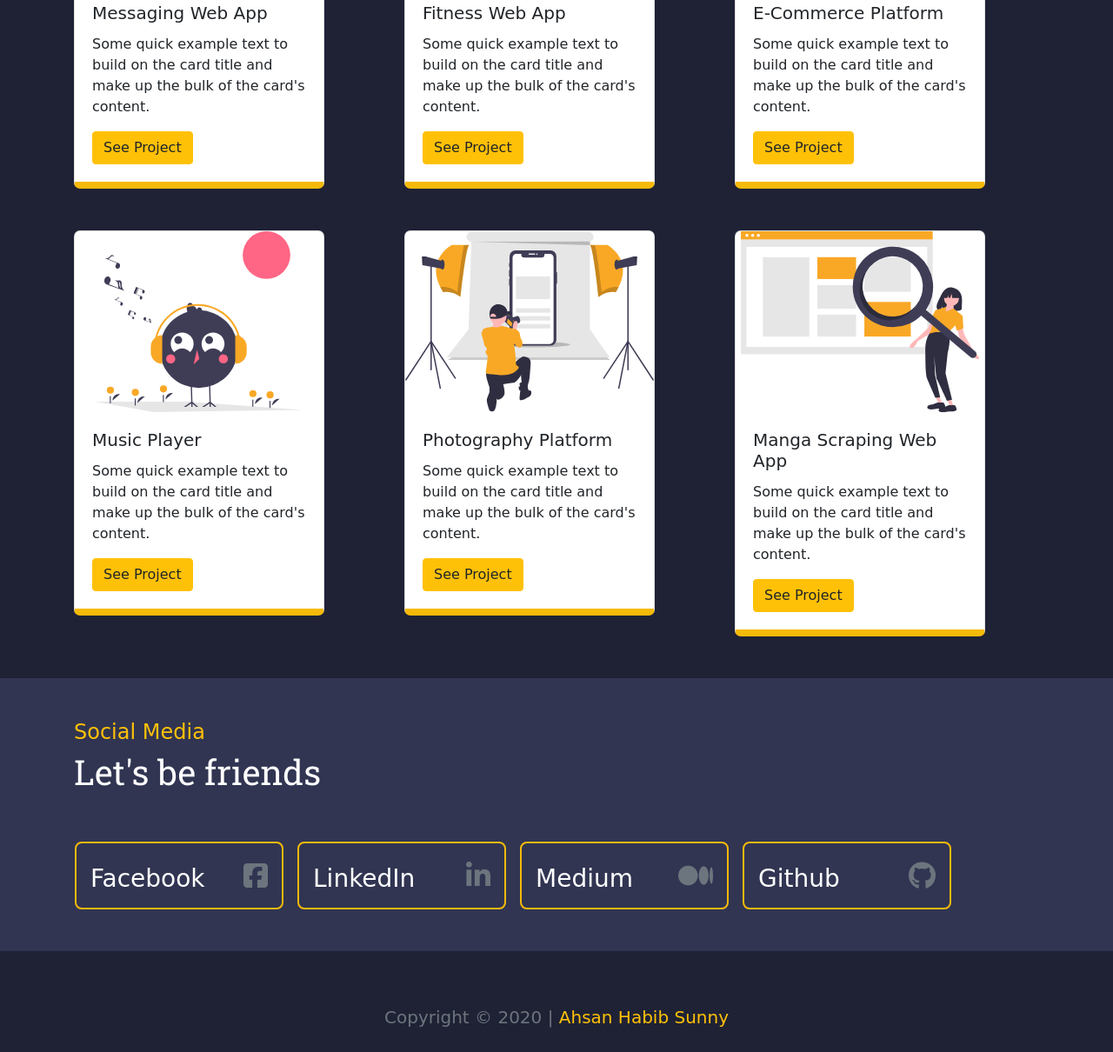
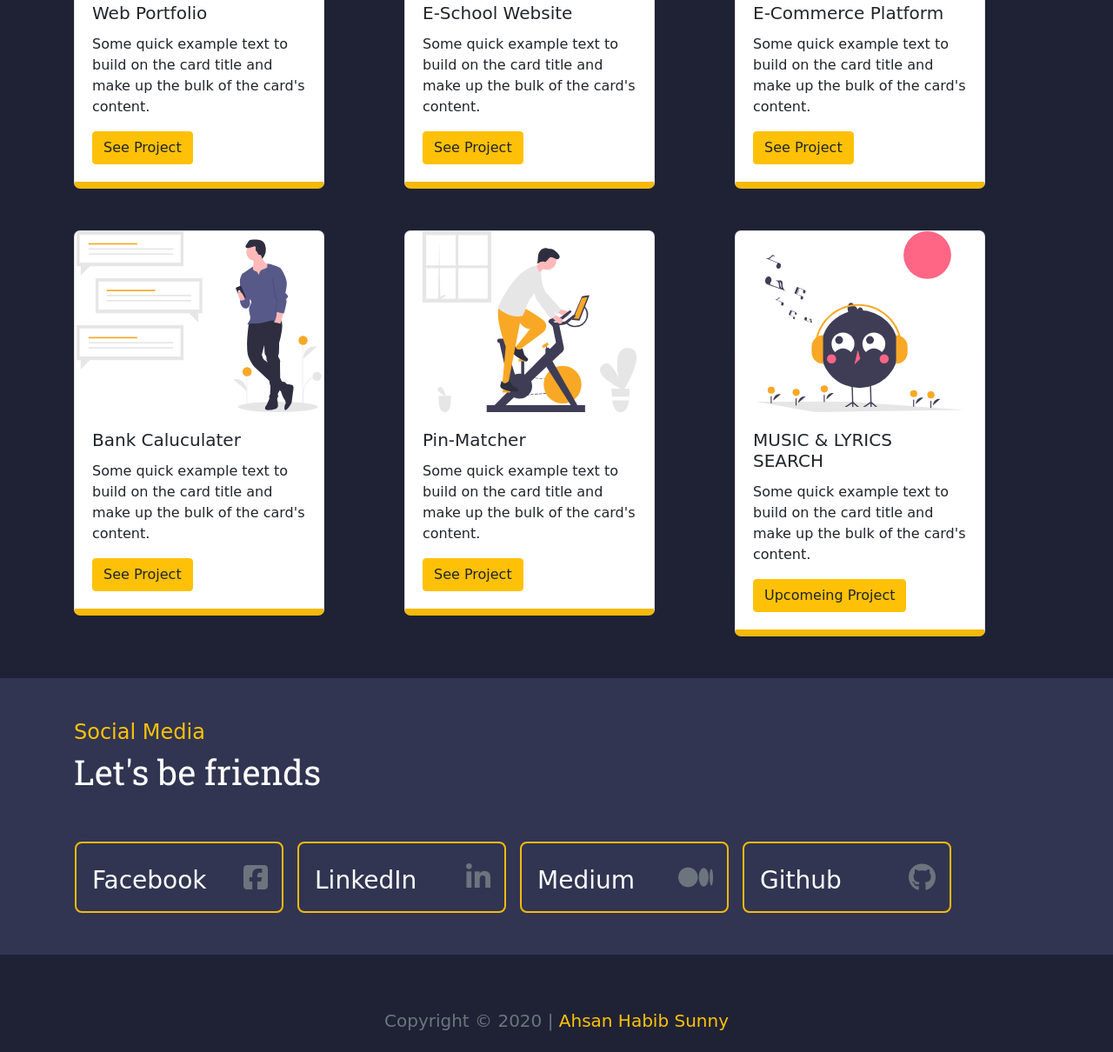
Before and after one commit to ahsanhabibsunnyofficial/ahsanhabibsunny, a plain HTML site: page index.html in a window 1280 px wide. Shown: the part 1882-3092 px from the top of the page at 87% size. Drawn offline with nearby package versions, Linux system fonts and the light colour scheme; a web font is replaced by a local one.

Commit message:
V-3 Social Link Connected

```diff
--- a/index.html
+++ b/index.html
@@ -110,30 +110,30 @@
         <div class="col-4 mb-5">
           <div class="card" style="width: 18rem;">
             <img
-              src="./images/messaging.svg"
+              src="./images/web_scraping.svg"
               class="card-img-top"
               style="height: 13rem;"
               alt="..."
             />
             <div class="card-body">
-              <h5 class="card-title">Messaging Web App</h5>
+              <h5 class="card-title">Web Portfolio</h5>
               <p class="card-text">
                 Some quick example text to build on the card title and make up
                 the bulk of the card's content.
               </p>
-              <a href="#" class="btn btn-warning">See Project</a>
+              <a href="https://ahsanhabibsunnyofficial.github.io/web-portfolio/" target="_blank" class="btn btn-warning">See Project</a>
                     </div>
                 </div>
             </div>
             <div class="col-4 mb-5">
                 <div class="card" style="width: 18rem;">
-                    <img src="./images/fitness.svg" class="card-img-top img-fluid" alt="..." style="height: 13rem;" />
+                    <img src="./images/photography.svg" class="card-img-top img-fluid" alt="..." style="height: 13rem;" />
                     <div class="card-body">
-                        <h5 class="card-title">Fitness Web App</h5>
+                        <h5 class="card-title">E-School Website</h5>
                         <p class="card-text">
                             Some quick example text to build on the card title and make up the bulk of the card's content.
                         </p>
-                        <a href="#" class="btn btn-warning">See Project</a>
+                        <a href="https://ahsanhabibsunnyofficial.github.io/E-School/" target="_blank" class="btn btn-warning">See Project</a>
                     </div>
                 </div>
             </div>
@@ -145,15 +145,27 @@
                         <p class="card-text">
                             Some quick example text to build on the card title and make up the bulk of the card's content.
                         </p>
-                        <a href="#" class="btn btn-warning">See Project</a>
+                        <a href="https://ahsanhabibsunnyofficial.github.io/panda-commerce/" target="_blank" class="btn btn-warning">See Project</a>
                     </div>
                 </div>
             </div>
             <div class="col-4 mb-5">
                 <div class="card" style="width: 18rem;">
-                    <img src="./images/music.svg" class="card-img-top" alt="..." style="height: 13rem;" />
+                    <img src="./images/messaging.svg" class="card-img-top" alt="..." style="height: 13rem;" />
                     <div class="card-body">
-                        <h5 class="card-title">Music Player</h5>
+                        <h5 class="card-title">Bank Caluculater</h5>
+                        <p class="card-text">
+                            Some quick example text to build on the card title and make up the bulk of the card's content.
+                        </p>
+                        <a href="https://ahsanhabibsunnyofficial.github.io/sunny-bank/" target="_blank" class="btn btn-warning">See Project</a>
+                    </div>
+                </div>
+            </div>
+            <div class="col-4 mb-5">
+                <div class="card" style="width: 18rem;">
+                    <img src="./images/fitness.svg" class="card-img-top" alt="..." style="height: 13rem;" />
+                    <div class="card-body">
+                        <h5 class="card-title">Pin-Matcher</h5>
                         <p class="card-text">
                             Some quick example text to build on the card title and make up the bulk of the card's content.
                         </p>
@@ -163,25 +175,13 @@
             </div>
             <div class="col-4 mb-5">
                 <div class="card" style="width: 18rem;">
-                    <img src="./images/photography.svg" class="card-img-top" alt="..." style="height: 13rem;" />
+                    <img src="./images/music.svg" class="card-img-top" alt="..." style="height: 13rem;" />
                     <div class="card-body">
-                        <h5 class="card-title">Photography Platform</h5>
+                        <h5 class="card-title">MUSIC & LYRICS SEARCH</h5>
                         <p class="card-text">
                             Some quick example text to build on the card title and make up the bulk of the card's content.
                         </p>
-                        <a href="#" class="btn btn-warning">See Project</a>
-                    </div>
-                </div>
-            </div>
-            <div class="col-4 mb-5">
-                <div class="card" style="width: 18rem;">
-                    <img src="./images/web_scraping.svg" class="card-img-top" alt="..." style="height: 13rem;" />
-                    <div class="card-body">
-                        <h5 class="card-title">Manga Scraping Web App</h5>
-                        <p class="card-text">
-                            Some quick example text to build on the card title and make up the bulk of the card's content.
-                        </p>
-                        <a href="#" class="btn btn-warning">See Project</a>
+                        <a href="#" class="btn btn-warning">Upcomeing Project</a>
                     </div>
                 </div>
             </div>
@@ -194,10 +194,12 @@
             <h4 class="text-warning">Social Media</h4>
             <h1 class="m-heading">Let's be friends</h1>
             <div class="row pt-5">
-                <div class="col-3 media_link btn" href="https://facebook.com/ahsanhabibsunnyofficial">
+                <div class="col-3 media_link btn">
                     <div class="row">
                         <div class="col-6 d-flex justify-content-start">
-                            <h3 class="m-0 pt-2 text-white">Facebook</h3>
+                            <a href="https://facebook.com/ahsanhabibsunnyofficial" target="_blank" class="navigation-link">
+                                <h3 class="m-0 pt-2 text-white">Facebook</h3>
+                            </a>
                         </div>
                         <div class="col-6 d-flex justify-content-end align-items-center">
                             <i class="fab fa-facebook-square fa-2x text-secondary"></i>
@@ -205,35 +207,42 @@
                     </div>
                 </div>
 
-                <div class="col-3 media_link btn" href="https://linkedin.com/in/ahsanhabibsunny/">
+                <div class="col-3 media_link btn">
                     <div class="row">
                         <div class="col-6 d-flex justify-content-start">
-                            <h3 class="m-0 pt-2 text-white">LinkedIn</h3>
+                            <a href="https://www.linkedin.com/in/ahsanhabibsunny/" target="_balnk" class="navigation-link">
+                                <h3 class="m-0 pt-2 text-white ">LinkedIn</h3>
+                            </a>
                         </div>
-                        <div class="col-6 d-flex justify-content-end align-items-center">
-                            <i class="fab fa-linkedin-in fa-2x text-secondary"></i>
+                        <div class="col-6 d-flex justify-content-end align-items-center ">
+                            <i class="fab fa-linkedin-in fa-2x text-secondary "></i>
                         </div>
                     </div>
                 </div>
 
-                <div class="col-3 media_link btn" href="https://medium.com/@ahsanhabibsunny">
-                    <div class="row">
-                        <div class="col-6 d-flex justify-content-start">
-                            <h3 class="m-0 pt-2 text-white">Medium</h3>
+                <div class="col-3 media_link btn ">
+                    <div class="row ">
+                        <div class="col-6 d-flex justify-content-start ">
+                            <a href="https://medium.com/@ahsanhabibsunny" target="_blank" class="navigation-link">
+                                <h3 class="m-0 pt-2 text-white ">Medium</h3>
+                            </a>
                         </div>
-                        <div class="col-6 d-flex justify-content-end align-items-center">
-                            <i class="fab fa-medium fa-2x text-secondary"></i>
+                        <div class="col-6 d-flex justify-content-end align-items-center ">
+                            <i class="fab fa-medium fa-2x text-secondary "></i>
                         </div>
                     </div>
                 </div>
 
-                <div class="col-3 media_link btn" href="https://github.com/ahsanhabibsunnyofficial">
-                    <div class="row">
-                        <div class="col-6 d-flex justify-content-start">
-                            <h3 class="m-0 pt-2 text-white">Github</h3>
+                <div class="col-3 media_link btn">
+                    <div class="row ">
+                        <div class="col-6 d-flex justify-content-start ">
+                            <a href="https://github.com/ahsanhabibsunnyofficial" target="_blank" class="navigation-link">
+                                <h3 class="m-0 pt-2 text-white ">Github</h3>
+                            </a>
+                            </a>
                         </div>
-                        <div class="col-6 d-flex justify-content-end align-items-center">
-                            <i class="fab fa-github fa-2x text-secondary"></i>
+                        <div class="col-6 d-flex justify-content-end align-items-center ">
+                            <i class="fab fa-github fa-2x text-secondary "></i>
                         </div>
                     </div>
                 </div>
@@ -245,10 +254,10 @@
     </div>
     <!-- Footer -->
     <footer>
-        <div class="container text-muted text-center py-3 mt-5">
+        <div class="container text-muted text-center py-3 mt-5 ">
             <h5>
                 Copyright &copy; 2020 |
-                <a class="text-warning text-decoration-none" href="#about">Ahsan Habib Sunny</a
+                <a class="text-warning text-decoration-none " href="#about ">Ahsan Habib Sunny</a
           >
         </h5>
       </div>
```
